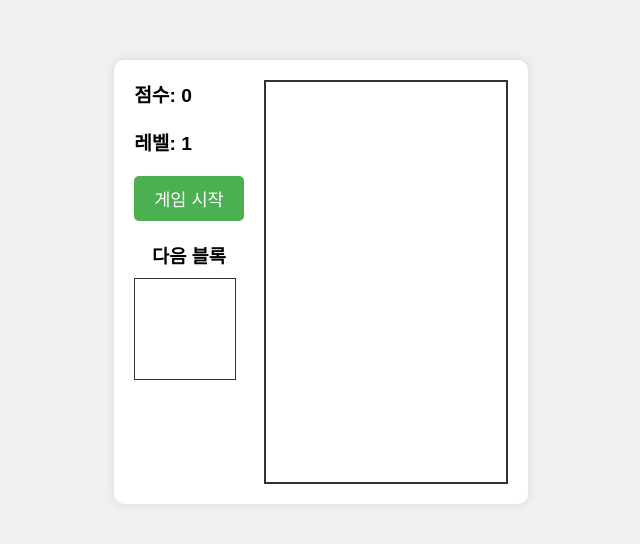
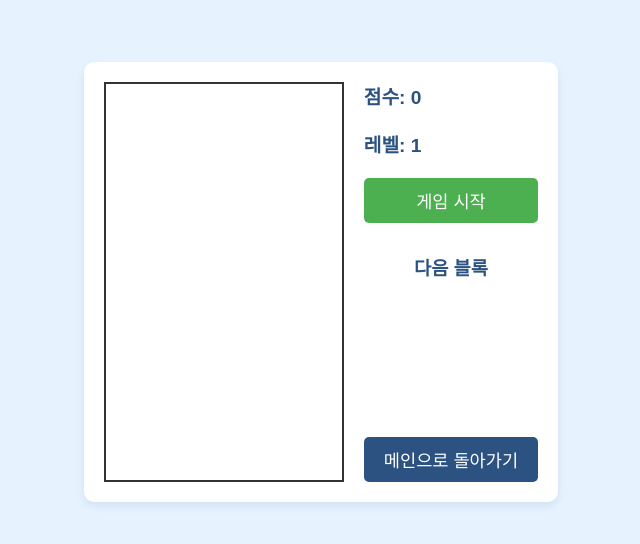
Before and after one commit to merryround/cursor250605, a plain HTML site: page tetris/tetris.html in a window 1280 px wide. Shown: the part 118-662 px from the top of the page, without its empty margins (319-959 px from the left). Drawn offline with Linux system fonts and the light colour scheme.

Commit message:
기능 추가

```diff
--- a/arkanoid/arkanoid.css
+++ b/arkanoid/arkanoid.css
@@ -5,7 +5,7 @@
 }
 
 body {
-    background-color: #f0f0f0;
+    background-color: #e6f3ff;
     display: flex;
     justify-content: center;
     align-items: center;
@@ -17,7 +17,7 @@ body {
     background-color: white;
     padding: 20px;
     border-radius: 10px;
-    box-shadow: 0 0 10px rgba(0, 0, 0, 0.1);
+    box-shadow: 0 4px 8px rgba(44, 82, 130, 0.1);
     display: flex;
     flex-direction: column;
     align-items: center;
@@ -36,7 +36,7 @@ body {
 .score, .lives {
     font-size: 1.2em;
     font-weight: bold;
-    color: #333;
+    color: #2c5282;
     flex: 1;
 }
 
@@ -48,7 +48,7 @@ body {
     text-align: right;
 }
 
-#start-button {
+#start-button, .home-button {
     padding: 10px 20px;
     font-size: 1.1em;
     background-color: #4CAF50;
@@ -59,15 +59,27 @@ body {
     transition: background-color 0.3s;
     flex: 2;
     text-align: center;
+    text-decoration: none;
+}
+
+.home-button {
+    background-color: #2c5282;
+    margin-top: 20px;
+    display: block;
+    width: 100%;
 }
 
 #start-button:hover {
     background-color: #45a049;
 }
 
+.home-button:hover {
+    background-color: #1a365d;
+}
+
 #gameCanvas {
     border: 2px solid #333;
-    background-color: #000;
+    background-color: #e0e0e0;  /* 좀 더 짙은 회색 배경 */
     display: block;
     margin: 0 auto;
 }
--- a/tetris/tetris.css
+++ b/tetris/tetris.css
@@ -5,7 +5,7 @@
 }
 
 body {
-    background-color: #f0f0f0;
+    background-color: #e6f3ff;
     display: flex;
     justify-content: center;
     align-items: center;
@@ -14,36 +14,28 @@ body {
 }
 
 .container {
+    background-color: white;
+    padding: 20px;
+    border-radius: 10px;
+    box-shadow: 0 4px 8px rgba(44, 82, 130, 0.1);
     display: flex;
     gap: 20px;
-    padding: 20px;
-    background-color: white;
-    border-radius: 10px;
-    box-shadow: 0 0 10px rgba(0, 0, 0, 0.1);
 }
 
 .game-info {
     display: flex;
     flex-direction: column;
     gap: 20px;
-}
-
-#tetris {
-    border: 2px solid #333;
-    background-color: #fff;
-}
-
-#next-piece {
-    border: 1px solid #333;
-    background-color: #fff;
+    order: 2;
 }
 
 .score, .level {
     font-size: 1.2em;
     font-weight: bold;
+    color: #2c5282;
 }
 
-#start-button {
+#start-button, .home-button {
     padding: 10px 20px;
     font-size: 1.1em;
     background-color: #4CAF50;
@@ -52,13 +44,46 @@ body {
     border-radius: 5px;
     cursor: pointer;
     transition: background-color 0.3s;
+    text-decoration: none;
+    text-align: center;
+}
+
+#tetris {
+    border: 2px solid #333;
+    background-color: #fff;
+    width: 240px;  /* 12 blocks * 20px */
+    height: 400px; /* 20 blocks * 20px */
+}
+
+.next-piece {
+    margin-top: 10px;
+}
+
+.next-piece h3 {
+    margin-bottom: 10px;
+    text-align: center;
+    color: #2c5282;
+}
+
+.home-button {
+    background-color: #2c5282;
+    margin-top: auto;
+    display: block;
+    text-decoration: none;
+    padding: 10px 20px;
+    font-size: 1.1em;
+    color: white;
+    border: none;
+    border-radius: 5px;
+    cursor: pointer;
+    transition: background-color 0.3s;
+    text-align: center;
+}
+
+.home-button:hover {
+    background-color: #1a365d;
 }
 
 #start-button:hover {
     background-color: #45a049;
 }
-
-.next-piece h3 {
-    margin-bottom: 10px;
-    text-align: center;
-}
--- a/tetris/tetris.html
+++ b/tetris/tetris.html
@@ -8,6 +8,7 @@
 </head>
 <body>
     <div class="container">
+        <canvas id="tetris" width="240" height="400"></canvas>
         <div class="game-info">
             <div class="score">점수: <span id="score">0</span></div>
             <div class="level">레벨: <span id="level">1</span></div>
@@ -16,8 +17,8 @@
                 <h3>다음 블록</h3>
                 <canvas id="next-piece" width="100" height="100"></canvas>
             </div>
+            <a href="../index.html" class="home-button">메인으로 돌아가기</a>
         </div>
-        <canvas id="tetris" width="240" height="400"></canvas>
     </div>
     <script src="tetris.js"></script>
 </body>
```
Also changed, not shown: arkanoid/arkanoid.html (+1 -0 lines).
